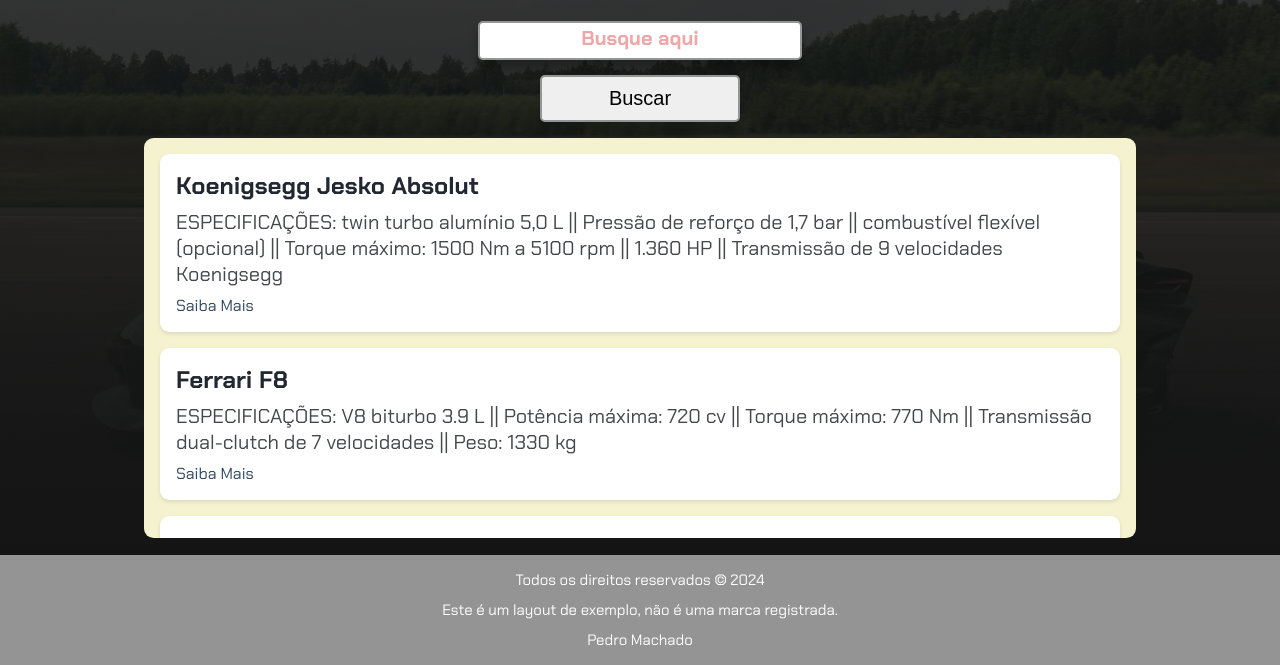
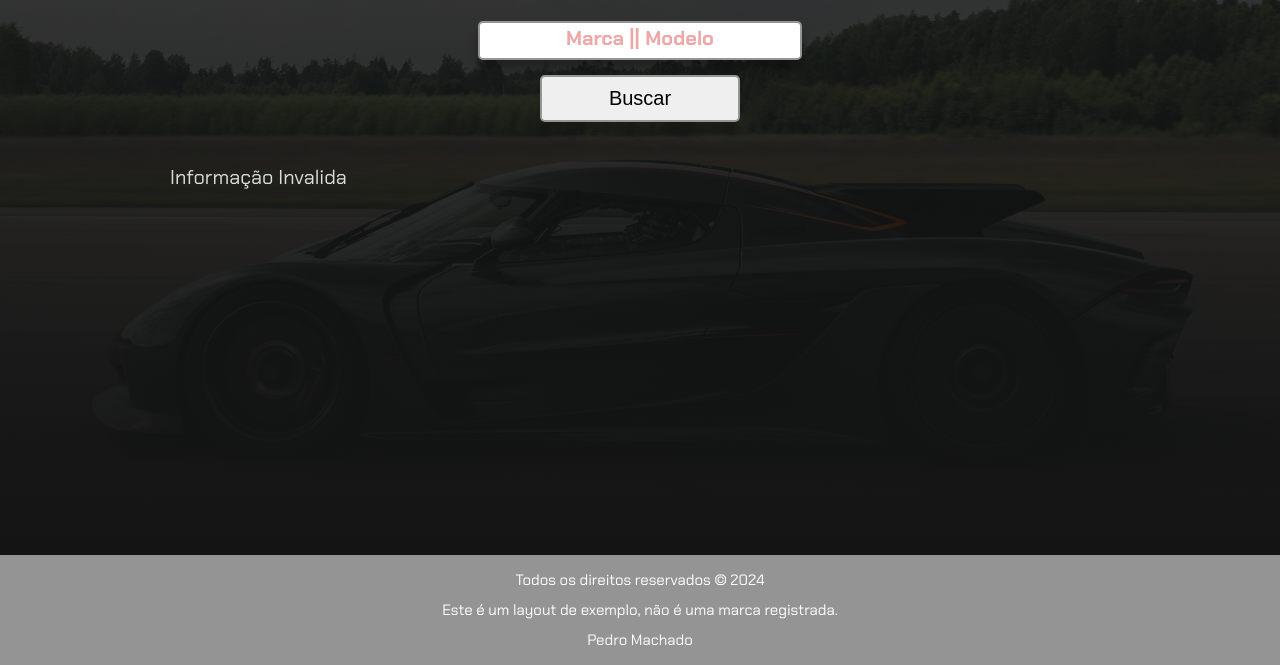
Before and after one commit to pedro-mach/Js-study, a plain HTML site: page index.html in a window 1280 px wide. Both pictures are taken after a click on the button "Buscar". Shown: the part 265-930 px from the top of the page. Drawn offline with Linux system fonts and the light colour scheme.

Commit message:
Add Script

```diff
--- /dev/null
+++ b/db.js
@@ -0,0 +1,80 @@
+let dados = [
+    {
+        nome: "Koenigsegg Jesko Absolut",
+        especs: "twin turbo alumínio 5,0 L || Pressão de reforço de 1,7 bar || combustível flexível (opcional) || Torque máximo: 1500 Nm a 5100 rpm || 1.360 HP || Transmissão de 9 velocidades Koenigsegg",
+        link: "https://www.koenigsegg.com/model/jesko-absolut",
+        tag: "supercarro, hipercarro, Koenigsegg, motor v8, alta performance, velocidade maxima, sueco"
+    },
+    {
+        nome: "Ferrari F8",
+        especs: "V8 biturbo 3.9 L || Potência máxima: 720 cv || Torque máximo: 770 Nm || Transmissão dual-clutch de 7 velocidades || Peso: 1330 kg",
+        link: "https://www.ferrari.com/en-US/cars/f8-tributo",
+        tag: "Ferrari, esportivo, supercarro, motor v8, italiano, design, mid engine"
+    },
+    {
+        nome: "Carrera GT",
+        especs: "V10 5.7 L || Potência máxima: 612 cv || Torque máximo: 603 Nm || Transmissão manual de 6 velocidades || Material do chassi: fibra de carbono",
+        link: "https://www.porsche.com/usa/model/911/carrera-gt/",
+        tag: "Porsche, esportivo, supercarro, motor v10, classico, fibra carbono, mid engine"
+    },
+    {
+        nome: "LaFerrari",
+        especs: "V12 6.3 L || Potência máxima: 963 cv || Torque máximo: 700 Nm || Transmissão dual-clutch de 7 velocidades || Sistema híbrido",
+        link: "https://www.ferrari.com/en-US/cars/laferrari",
+        tag: "Ferrari, hipercarro, hibrido, v12, alta performance, italiano"
+    },
+    {
+        nome: "911 GT3 RS",
+        especs: "6-cilindros boxer 4.0 L || Potência máxima: 520 cv || Torque máximo: 460 Nm || Transmissão PDK de 7 velocidades || Aerodinâmica agressiva",
+        link: "https://www.porsche.com/usa/model/911/911-gt3-rs/",
+        tag: "Porsche, esportivo, motor boxer, pista, aerodinamica, tracao traseira"
+    },
+    {
+        nome: "Lamborghini Huracán",
+        especs: "V10 5.2 L || Potência máxima: 640 cv || Torque máximo: 560 Nm || Transmissão LDF de 7 velocidades || Tração integral",
+        link: "https://www.lamborghini.com/en/models/huracan",
+        tag: "Lamborghini, supercarro, motor v10, italiano, design, tracao integral"
+    },
+    {
+        nome: "911 Turbo S",
+        especs: "6-cilindros boxer 3.8 L || Potência máxima: 650 cv || Torque máximo: 800 Nm || Transmissão PDK de 8 velocidades || Tração integral",
+        link: "https://www.porsche.com/usa/model/911/911-turbo-s/",
+        tag: "Porsche, esportivo, turbo, tracao integral, luxo"
+    },
+    {
+        nome: "Audi TT",
+        especs: "4-cilindros turbo 2.0 L || Potência máxima: 245 cv || Torque máximo: 370 Nm || Transmissão S tronic de 7 velocidades || Design esportivo",
+        link: "https://www.audi.com/models/tt-coupe.html",
+        tag: "Audi, esportivo, compacto, design"
+    },
+    {
+        nome: "Audi R8 V10",
+        especs: "V10 5.2 L || Potência máxima: 620 cv || Torque máximo: 550 Nm || Transmissão R tronic de 7 velocidades || Design agressivo",
+        link: "https://www.audi.com/models/r8.html",
+        tag: "Audi, supercarro, motor v10, alemao, design esportivo, mid engine"
+    },
+    {
+        nome: "Koenigsegg One:1",
+        especs: "V8 biturbo 5.0 L || Potência máxima: 1360 cv || Torque máximo: 1371 Nm || Transmissão automatizada de dupla embreagem || Relação peso-potência: 1:1 (1 kg por 1 cv)",
+        link: "https://www.koenigsegg.com/model/one-1",
+        tag: "Koenigsegg, hipercarro, motor v8, alta performance, exclusivo, sueco"
+    },
+    {
+        nome: "M3",
+        especs: "6 cilindros em linha turbo 3.0 L || Potência máxima: 510 cv || Torque máximo: 650 Nm || Transmissão M Steptronic de 8 velocidades || Tracao traseira",
+        link: "https://www.bmw.com.br/pt/all-models/m-series/m3-sedan/2020/bmw-serie-3-berlina-versao-m-visao-geral.html",
+        tag: "BMW, sedan, esportivo, motor 6cilindros, performance, alemao, tracao traseira"
+    },
+    {
+        nome: "M5",
+        especs: "V8 biturbo 4.4 L || Potência máxima: 625 cv || Torque máximo: 750 Nm || Transmissão M Steptronic de 8 velocidades || Tração integral",
+        link: "https://www.bmw.com.br/pt/all-models/m-series/m5.html",
+        tag: "BMW, sedan, esportivo, motor v8, performance, alemao, tracao integral"
+    },
+    {
+        nome: "M8",
+        especs: "V8 biturbo 4.4 L || Potência máxima: 625 cv || Torque máximo: 750 Nm || Transmissão M Steptronic de 8 velocidades || Tração integral || Design cupê esportivo",
+        link: "https://www.bmw.com.br/pt/all-models/m-series/m8-gran-coupe.html",
+        tag: "BMW, coupe, esportivo, motor v8, performance, alemao, tracao integral"
+    }
+];
--- a/index.html
+++ b/index.html
@@ -23,80 +23,10 @@
             <p>Aqui fazemos a pesquisa e resumimos as informações dos carros para você</p>
         </section>
         <section id="input">
-            <input type="text" name="pesquisa" id="inp-text" placeholder="Busque aqui">
-            <button>Buscar</button>
+            <input type="text" name="pesquisa" placeholder="Marca || Modelo" id="inp-text">
+            <button onclick="pesquisar()">Buscar</button>
         </section>
-        <section class="cars-search">
-            <div class="cars-result">
-                <h2>Koenigsegg Jesko Absolut</h2>
-                <p class="desc">ESPECIFICAÇÕES: twin turbo alumínio 5,0 L || Pressão de reforço de 1,7 bar || combustível flexível (opcional) || Torque máximo: 1500 Nm a 5100 rpm || 1.360 HP || Transmissão de 9 velocidades Koenigsegg</p>
-                <a href="https://www.koenigsegg.com/model/jesko-absolut" target="_blank">Saiba Mais</a>
-            </div>
-
-            <div class="cars-result">
-                <h2>Ferrari F8</h2>
-                <p class="desc">ESPECIFICAÇÕES: V8 biturbo 3.9 L || Potência máxima: 720 cv || Torque máximo: 770 Nm || Transmissão dual-clutch de 7 velocidades || Peso: 1330 kg</p>
-                <a href="https://www.ferrari.com/en-US/cars/f8-tributo" target="_blank">Saiba Mais</a>
-            </div>
-
-            <div class="cars-result">
-                <h2>Carrera GT</h2>
-                <p class="desc">ESPECIFICAÇÕES: V10 5.7 L || Potência máxima: 612 cv || Torque máximo: 603 Nm || Transmissão manual de 6 velocidades || Material do chassi: fibra de carbono</p>
-                <a href="https://www.porsche.com/usa/model/911/carrera-gt/" target="_blank">Saiba Mais</a>
-            </div>
-
-            <div class="cars-result">
-                <h2>M8</h2>
-                <p class="desc">ESPECIFICAÇÕES: V8 biturbo 4.4 L || Potência máxima: 625 cv || Torque máximo: 750 Nm || Transmissão M Steptronic de 8 velocidades || Tração integral || Design cupê esportivo</p>
-                <a href="https://www.bmw.com.br/pt/all-models/m-series/m8-gran-coupe.html" target="_blank">Saiba Mais</a>
-            </div>
-
-            <div class="cars-result">
-                <h2>LaFerrari</h2>
-                <p class="desc">ESPECIFICAÇÕES: V12 6.3 L || Potência máxima: 963 cv || Torque máximo: 700 Nm || Transmissão dual-clutch de 7 velocidades || Sistema híbrido</p>
-                <a href="https://www.ferrari.com/en-US/cars/laferrari" target="_blank">Saiba Mais</a>
-            </div>
-
-            <div class="cars-result">
-                <h2>911 GT3 RS</h2>
-                <p class="desc">ESPECIFICAÇÕES: 6-cilindros boxer 4.0 L || Potência máxima: 520 cv || Torque máximo: 460 Nm || Transmissão PDK de 7 velocidades || Aerodinâmica agressiva</p>
-                <a href="https://www.porsche.com/usa/model/911/911-gt3-rs/" target="_blank">Saiba Mais</a>
-            </div>
-
-            <div class="cars-result">
-                <h2>911 Turbo S</h2>
-                <p class="desc">ESPECIFICAÇÕES: 6-cilindros boxer 3.8 L || Potência máxima: 650 cv || Torque máximo: 800 Nm || Transmissão PDK de 8 velocidades || Tração integral</p>
-                <a href="https://www.porsche.com/usa/model/911/911-turbo-s/" target="_blank">Saiba Mais</a>
-            </div>
-
-            <div class="cars-result">
-                <h2>M5</h2>
-                <p class="desc">ESPECIFICAÇÕES: V8 biturbo 4.4 L || Potência máxima: 625 cv || Torque máximo: 750 Nm || Transmissão M Steptronic de 8 velocidades || Tração integral</p>
-                <a href="https://www.bmw.com.br/pt/all-models/m-series/m5.html" target="_blank">Saiba Mais</a>
-            </div>
-
-            <div class="cars-result">
-                <h2>Audi TT</h2>
-                <p class="desc">ESPECIFICAÇÕES: 4-cilindros turbo 2.0 L || Potência máxima: 245 cv || Torque máximo: 370 Nm || Transmissão S tronic de 7 velocidades || Design esportivo</p>
-                <a href="https://www.audi.com/models/tt-coupe.html" target="_blank">Saiba Mais</a>
-            </div>
-            <div class="cars-result">
-                <h2>Koenigsegg One:1</h2>
-                <p class="desc">ESPECIFICAÇÕES: V8 biturbo 5.0 L || Potência máxima: 1360 cv || Torque máximo: 1371 Nm || Transmissão automatizada de dupla embreagem || Relação peso-potência: 1:1 (1 kg por 1 cv)</p>
-                <a href="https://www.koenigsegg.com/model/one-1" target="_blank">Saiba Mais</a>
-            </div>
-
-            <div class="cars-result">
-                <h2>M3</h2>
-                <p class="desc">ESPECIFICAÇÕES: 6 cilindros em linha turbo 3.0 L || Potência máxima: 510 cv || Torque máximo: 650 Nm || Transmissão M Steptronic de 8 velocidades || Tração traseira</p>
-                <a href="https://www.bmw.com.br/pt/all-models/m-series/m3.html" target="_blank">Saiba Mais</a>
-            </div>
-
-            <div class="cars-result">
-                <h2>Audi R8 V10</h2>
-                <p class="desc">ESPECIFICAÇÕES: V10 5.2 L || Potência máxima: 620 cv || Torque máximo: 550 Nm || Transmissão R tronic de 7 velocidades || Design agressivo</p>
-                <a href="https://www.audi.com/models/r8.html" target="_blank">Saiba Mais</a>
-            </div>
+        <section class="cars-search" id="cars-search">
         </section>
     </main>
     <footer>
@@ -104,6 +34,7 @@
         <p class="disclaimer">Este é um layout de exemplo, não é uma marca registrada.</p>  <!-- disclaimer -->
         <p>Pedro Machado </p>
     </footer>
+    <script src="db.js"></script>
     <script src="script.js"></script>
 </body>
 </html>
--- a/script.js
+++ b/script.js
@@ -0,0 +1,26 @@
+// console.log(dados);
+function pesquisar(){
+    let pesquisa = document.getElementById("cars-search")
+
+    let input = document.getElementById("inp-text").value
+
+    let result = "";
+    if (!input){
+        result = '<p>Informação Invalida</p>'
+        pesquisa.innerHTML = result
+        return
+    }
+    for (let infos of dados){
+        if (infos.nome.toLowerCase().includes(input.toLowerCase()) || infos.especs.toLowerCase().includes(input.toLowerCase()) || infos.tag.toLowerCase().includes(input.toLowerCase())){
+        result += `
+        <div class="cars-result">
+        <h2>${infos.nome}</h2>
+        <p class="desc">ESPECIFICAÇÕES: ${infos.especs}</p>
+        <a href=${infos.link} target="_blank">Saiba Mais</a>
+        </div> `}
+    }
+    if (!result){
+        result = '<p>Nenhum resultado encontrado</p>'
+    }
+pesquisa.innerHTML = result
+}
--- a/style.css
+++ b/style.css
@@ -121,11 +121,10 @@
 .cars-search {
     width: 60rem; /* Largura máxima da caixa de resultados */
     height: 46vh; /* Altura máxima da caixa de resultados */
-    overflow-y: auto; /* Adiciona rolagem vertical se necessário */
+    overflow-y: auto;/* Adiciona rolagem vertical se necessário */
     margin: 1rem; /* Espaçamento acima da caixa de resultados */
     padding: 1rem; /* Espaçamento interno */
     border-radius: 0.6rem; /* Borda arredondada */
-    background-color: #f5f2d0;
 
 }
 
@@ -136,6 +135,7 @@
     margin-bottom: 1rem; /* Espaçamento abaixo dos itens */
     box-shadow: 0 2px 4px rgba(0, 0, 0, 0.1); /* Sombra leve */
 }
+
 
 .cars-result h2 {
     font-size: 1.5rem; /* Tamanho da fonte */
```
